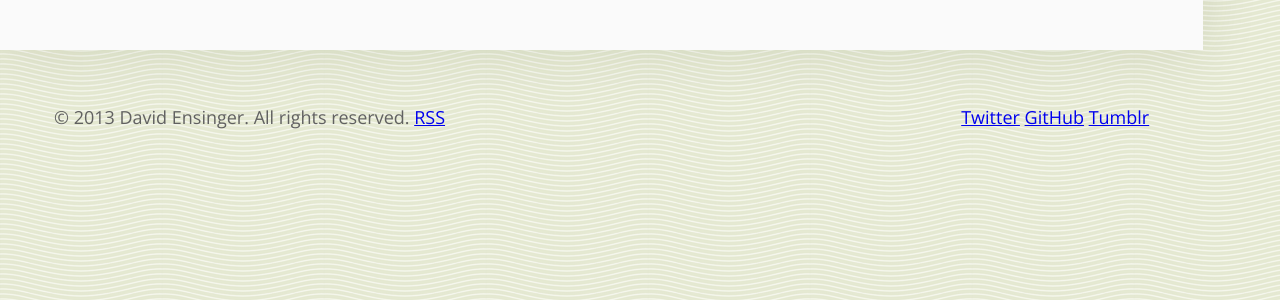
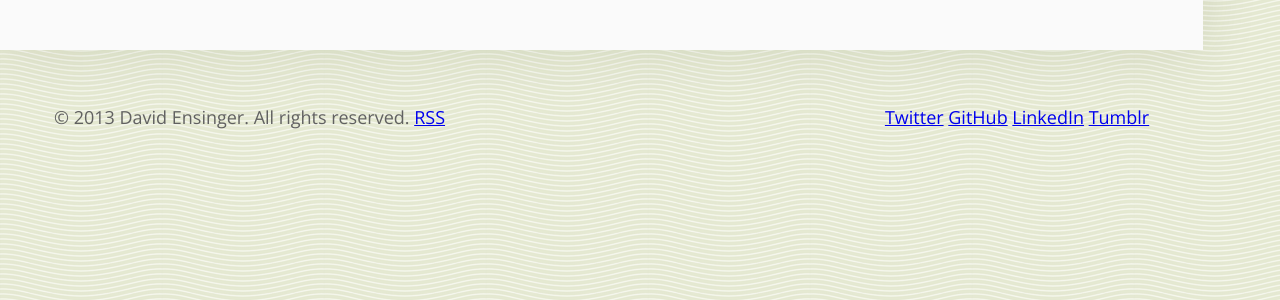
Before and after one commit to davidensinger/davidensinger.github.io, a Jekyll site: the page built from index.html, in a window 1280 px wide. Shown: the part 247-547 px from the top of the page. Built offline with Jekyll 4.4.1, drawn with Linux system fonts in a browser that asks for light colours; nearby versions of some CDN libraries; Markdown is read by kramdown in place of the engine named in the settings; the list of posts is cut into pages by our own code.

Commit message:
Added a placeholder for a LinkedIn icon to the footer.

```diff
--- a/_layouts/default.html
+++ b/_layouts/default.html
@@ -38,7 +38,8 @@
         <div class='social-icons'>
           <a href='http://twitter.com/DavidEnsinger' title='Follow me on Twitter'>Twitter</a>
           <a href='http://github.com/davidensinger' title='Follow me on GitHub'>GitHub</a>
-          <a href='http://www.republicofthespirit.com' title='Follow me on Tumblr'>Tumblr</a>
+          <a href='http://www.linkedin.com/in/davidensinger/' title='Connect with me on LinkedIn'>LinkedIn</a>
+          <a href='http://www.republicofthespirit.com/' title='Follow me on Tumblr'>Tumblr</a>
         </div>
         <p>
           &copy; {{ site.time | date: '%Y' }} David Ensinger. All rights reserved.
```
Also changed, not shown: 1 other file.
